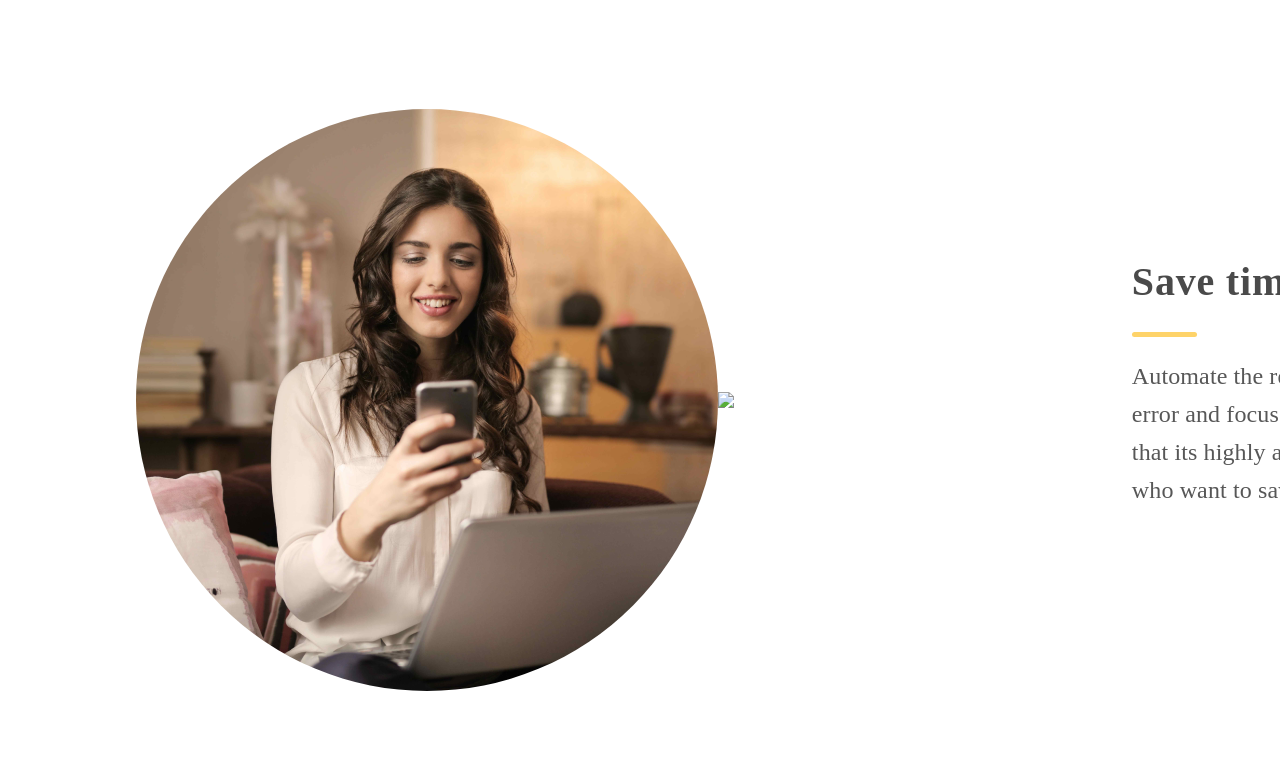
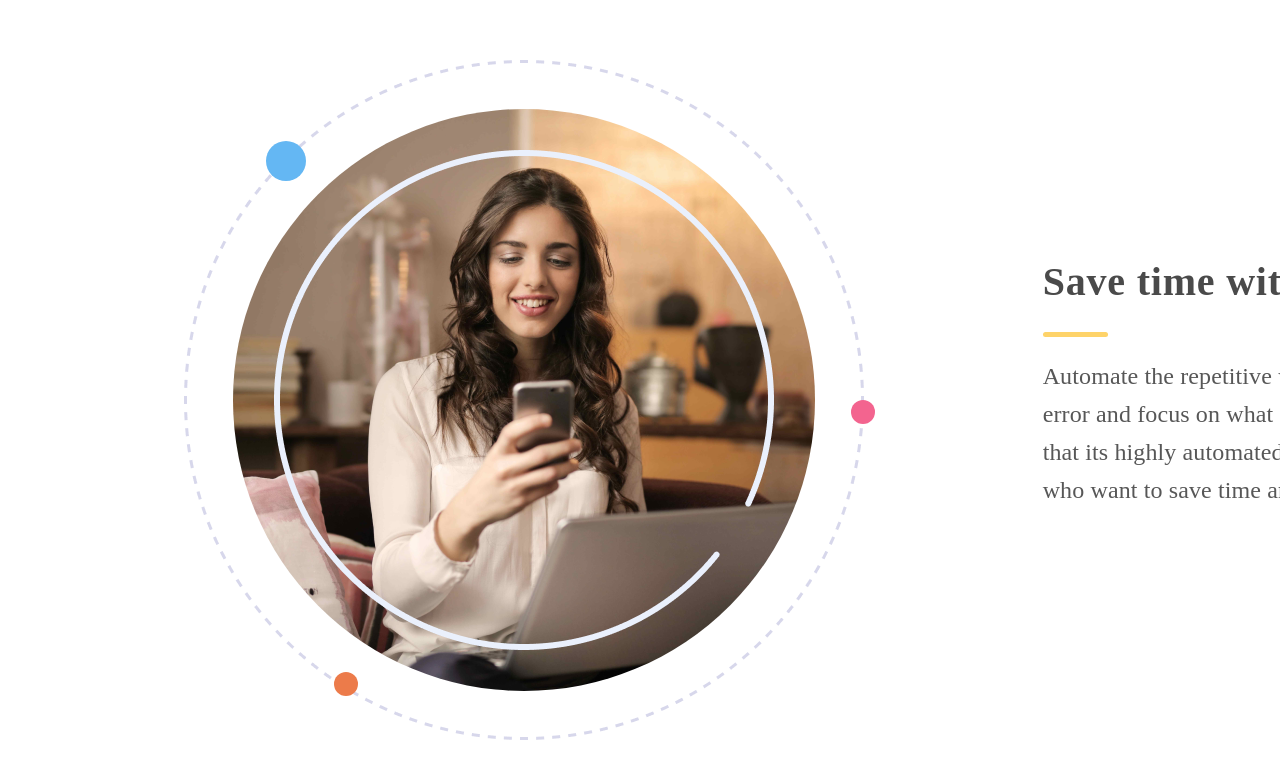
Before and after one commit to ISextra/mmtr_1_landing_page, a website: page src/index.html in a window 1280 px wide. Shown: the part 5127-5905 px from the top of the page. Drawn offline with nearby package versions, Linux system fonts and the light colour scheme; files that its build step writes are made by us from their sources; files whose address does not match are found by name; a web font is replaced by a local one.

Commit message:
chapter-5 background details + chapter-6 complete

```diff
--- a/src/index.html
+++ b/src/index.html
@@ -296,19 +296,25 @@
                         <img class="chapter-5__middle_img" src="img/chapter-5/image%2016.png" alt="Slack">
                         <img class="chapter-5__middle_img" src="img/chapter-5/image%2015.png" alt="DropBox">
                         <img class="chapter-5__middle_img" src="img/chapter-5/image%2017.png" alt="GoogleDrive">
+                        <div class="chapter-5__middle_circle"></div>
                     </main>
                     <footer class="chapter-5__bottom">
                         <div class="chapter-5__bottom_View-All">
                             <span class="chapter-5__bottom_View-All_text">View All</span>
                         </div>
+                        <div class="chapter-5__bottom_circle"></div>
                     </footer>
                 </div>
             </section>
             <section class="chapter-6">
                 <section class="chapter-6__content">
                     <section class="chapter-6__content_left">
-                        <img class="chapter-6__content_left_Andrea" src="img/chapter-5/andrea.png">
-                        <img src="img/chapter-6/e">
+                        <img class="chapter-6__content_left_Andrea" src="img/chapter-6/andrea.png">
+                        <img class="chapter-6__content_left_ellipse-1" src="img/chapter-6/Ellipse%2098.png">
+                        <img class="chapter-6__content_left_ellipse-2" src="img/chapter-6/Ellipse%2097.png">
+                        <div class="chapter-6__content_left_circle-blue"></div>
+                        <div class="chapter-6__content_left_circle-red"></div>
+                        <div class="chapter-6__content_left_circle-pink"></div>
                     </section>
                     <section class="chapter-6__content_right">
                         <div class="chapter-6__content_right_top">Save time with Automations</div>
--- a/src/scss/chapter-5.scss
+++ b/src/scss/chapter-5.scss
@@ -52,20 +52,35 @@
   width: 100%;
   height: 100%;
   display: flex;
+  position: relative;
   align-items: center;
   justify-content: space-around;
 }
 .chapter-5__middle_img{
   box-shadow: 0px 89.761px 145.862px rgba(0, 0, 0, 0.1);
 }
+
+
+.chapter-5__middle_circle{
+  position: absolute;
+  z-index: 1;
+  border-radius: 50%;
+  width: 16px;
+  height: 16px;
+  left: 20%;
+  top: 20%;
+
+  background: #0061FF;
+}
 .chapter-5__bottom{
   width: 100%;
   height: 70px;
   display: flex;
+  position: relative;
   justify-content: center;
   align-items: center;
+}
 
-}
 .chapter-5__bottom_View-All{
   width: 230px;
   height: 70px;
@@ -87,3 +102,14 @@
 
   color: #2C2C2C;
 }
+.chapter-5__bottom_circle{
+  position: absolute;
+  z-index: 1;
+  border-radius: 50%;
+  width: 20px;
+  height: 20px;
+  left: 70%;
+  top: 50%;
+
+  background: #0061FF;
+}
--- a/src/scss/chapter-6.scss
+++ b/src/scss/chapter-6.scss
@@ -10,7 +10,7 @@
   width: 90%;
 
   display: flex;
-  justify-content: space-between;
+  justify-content: space-around;
   align-items: center;
 }
 
@@ -27,6 +27,46 @@
   border-radius: 50%;
 }
 
+.chapter-6__content_left_ellipse-1{
+  position: absolute;
+  z-index: 1;
+}
+.chapter-6__content_left_ellipse-2{
+  position: absolute;
+}
+.chapter-6__content_left_circle-blue{
+  position: absolute;
+  z-index: 1;
+  border-radius: 50%;
+  width: 40px;
+  height: 40px;
+  left: 12%;
+  top: 12%;
+
+  background: #64B7F3;
+}
+.chapter-6__content_left_circle-red{
+  position: absolute;
+  z-index: 1;
+  border-radius: 50%;
+  width: 24px;
+  height: 24px;
+  left: 22%;
+  top: 90%;
+
+  background: #EC7B4A;
+}
+.chapter-6__content_left_circle-pink{
+  position: absolute;
+  z-index: 1;
+  border-radius: 50%;
+  width: 24px;
+  height: 24px;
+  left: 98%;
+  top: 50%;
+
+  background: #F3648F;
+}
 
 .chapter-6__content_right{
   align-self: center;
```
